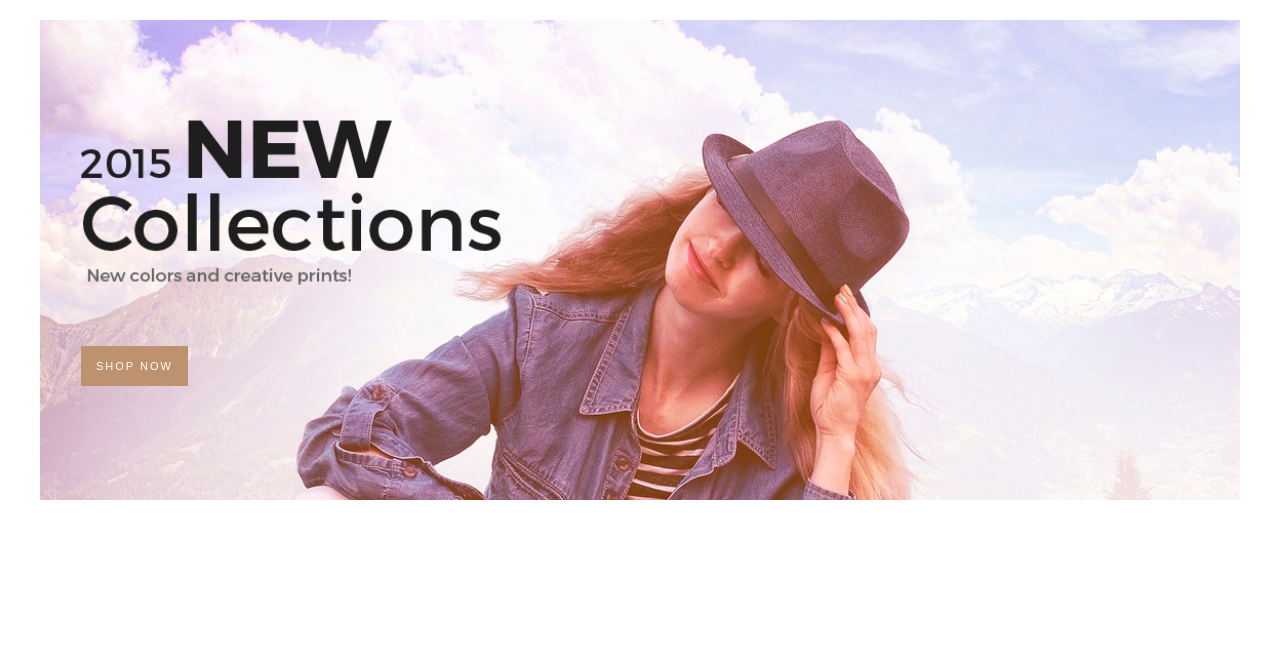
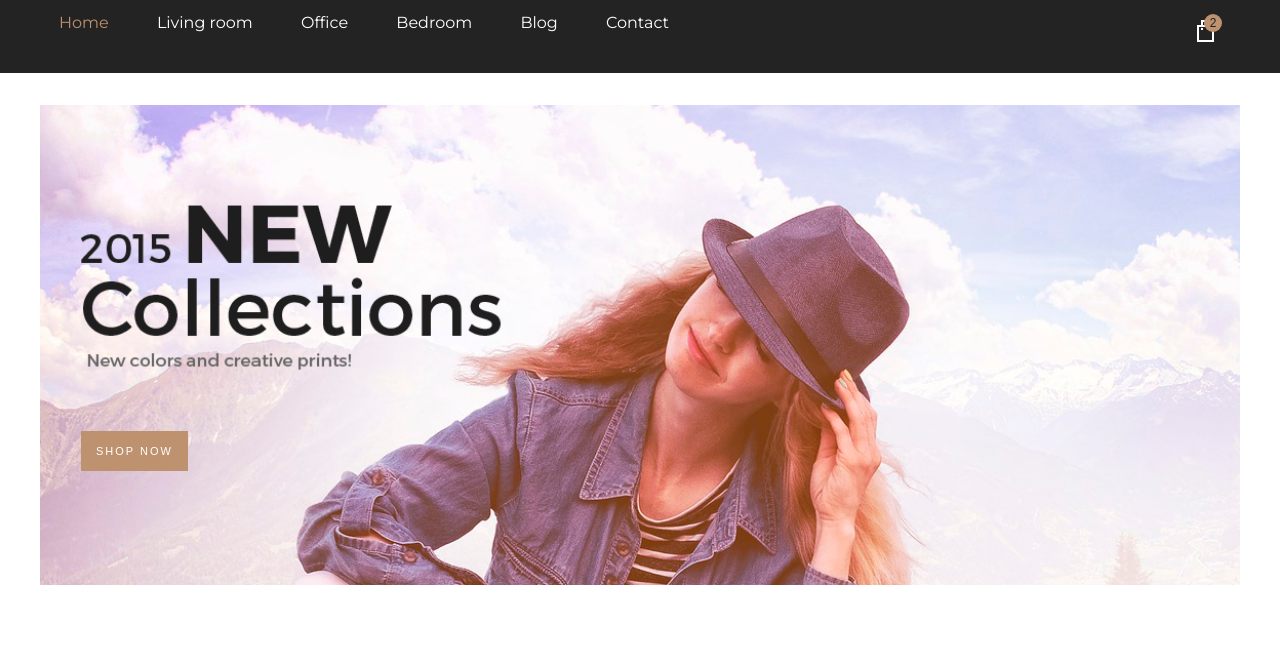
Before and after one commit to zaveruha/it-academy-project, a plain HTML site: page folder/index.html in a window 1280 px wide. Shown: the part 129-800 px from the top of the page. Drawn offline with Linux system fonts and the light colour scheme; a web font is replaced by a local one.

Commit message:
add  navigation

```diff
--- a/folder/css/header.css
+++ b/folder/css/header.css
@@ -83,10 +83,101 @@ header{
 .header-search button {
     width: 55px;
     height: 44px;
-    display:inline-block; /*для горизонтального позиціювання елемента*/
+    display:inline-block;
     vertical-align: top;
     background: url("../images/icon-search.png") center center  no-repeat;
     border: none;
     float: right;
     padding-left: 25px;
 }
+
+
+.nav-container{
+    display: flex;
+    justify-content:space-between;
+    position: relative;
+    padding-right: 14px;
+    padding-left: 19px;
+    padding-bottom: 15px;
+
+}
+
+.header-nav ul{
+    list-style: none;
+    margin-left: -10px;
+    padding: 0;
+    font-family: 'Montserrat', sans-serif;
+    font-size: 16px;
+    line-height:1.1;
+}
+
+.header-nav ul li{
+    display: inline-block;
+}
+
+.header-nav ul li+li{
+    margin-left: 24px;
+}
+
+
+.header-nav ul li a{
+    text-decoration: none;
+    display: block;
+    padding: 10px;
+    color: #ffffff;
+}
+
+.header-nav a:hover, .header-nav .current a {
+    color: #be926f;
+}
+
+@media (max-width:710px) {
+    .header-nav ul li+li {
+        margin-left: 10px;
+    }
+}
+
+@media (max-width:645px) {
+    .header-nav ul li+li {
+        margin-left: 0;
+    }
+}
+
+@media (max-width:590px) {
+    .header-nav ul li{
+        display: block;
+    }
+}
+
+@media (max-width:510px) {
+    .header-search input{
+        width: calc(100% - 55px);
+    }
+}
+
+
+.header-cart {
+    position: relative;
+    background: url("../images/icon-cart.png") center center no-repeat;
+    width: 17px;
+    height: 22px;
+    padding: 10px;
+    top: 22px;
+    left: -2px;
+}
+
+.cart-count {
+    color: #232323;
+    font-size: 12px;
+    background-color: #be926f;
+    text-decoration: none;
+    width: 18px;
+    height: 18px;
+    border-radius: 50%;
+    display: inline-block;
+    text-align: center;
+    line-height: 18px;
+    position: relative;
+    top: -7px;
+    right: -7px;
+}
--- a/folder/index.html
+++ b/folder/index.html
@@ -36,24 +36,26 @@
                     </form>
                 </div>
             </div>
-        </div>
 
 
-            <!--<div class="nav-container">-->
-                <!--<nav class="header-nav">-->
-                    <!--<ul>-->
-                        <!--<li class="current"><a href="#">Home</a></li>-->
-                        <!--<li><a href="#">Living room</a></li>-->
-                        <!--<li><a href="#">Office</a></li>-->
-                        <!--<li><a href="#">Bedroom</a></li>-->
-                        <!--<li><a href="#">Blog</a></li>-->
-                        <!--<li><a href="#">Contact</a></li>-->
-                    <!--</ul>-->
-                <!--</nav>-->
-                <!--<a href="#" class="header-cart">-->
-                    <!--<span class="cart-count" >2</span>-->
-                <!--</a>-->
-            <!--</div>-->
+            <div class="container">
+                <div class="nav-container">
+                    <nav class="header-nav">
+                        <ul>
+                            <li class="current"><a href="#">Home</a></li>
+                            <li><a href="#">Living room</a></li>
+                            <li><a href="#">Office</a></li>
+                            <li><a href="#">Bedroom</a></li>
+                            <li><a href="#">Blog</a></li>
+                            <li><a href="#">Contact</a></li>
+                        </ul>
+                    </nav>
+                    <a href="#" class="header-cart">
+                        <span class="cart-count" >2</span>
+                    </a>
+                </div>
+            </div>
+        </div>
 
     </header>
 
```
